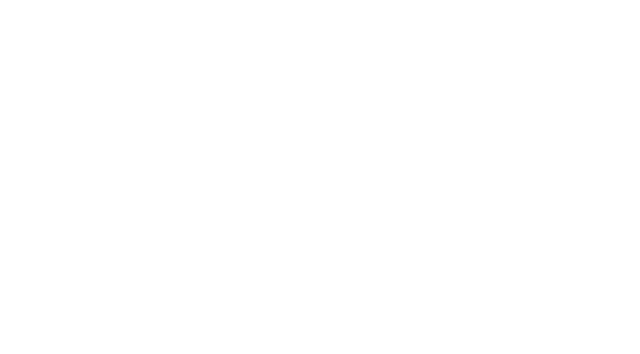
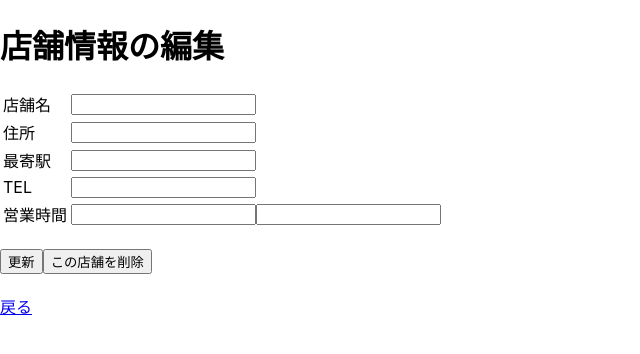
Before and after one commit to Tiffin2021/tiffin-react, a React (Create React App) app: page /shop_info_edit in a window 1280 px wide. Shown: the top 354 px of the page, without its empty margins (0-640 px from the left). Built offline with nearby package versions, Linux system fonts and the light colour scheme; no server answers.

Commit message:
info, accountの編集削除まで。削除後のページ遷移できず

```diff
--- a/src/App.tsx
+++ b/src/App.tsx
@@ -3,6 +3,7 @@ import './App.css';
 import Axios from 'axios';
 import { BrowserRouter as Router, Route } from 'react-router-dom';
 import { SampleView } from 'src/views/Sample/SampleView';
+import { ShopInfoEdit } from 'src/views/ShopInfoEdit/ShopInfoEdit';
 import { ShopAccountEdit } from 'src/views/ShopAccountEdit/ShopAccountEdit';
 import { Provider } from 'src/store/Provider';
 import { About } from './views/About/About';
@@ -16,7 +17,8 @@ const App: React.FC = () => {
         <Router>
           <Route exact path="/" component={SampleView} />
           <Route path="/about" component={About} />
-          <Route path="/shop_account_edit" component={ShopAccountEdit} />
+          <Route path="/shop_accounts_edit" component={ShopAccountEdit} />
+          <Route path="/shop_info_edit" component={ShopInfoEdit} />
         </Router>
       </Provider>
     </>
--- /dev/null
+++ b/src/model/GenreMaster.ts
@@ -0,0 +1,4 @@
+export type GenreMaster = {
+  id: number;
+  genre: string;
+};
--- a/src/views/Sample/SampleView.tsx
+++ b/src/views/Sample/SampleView.tsx
@@ -19,7 +19,9 @@ export const SampleView: React.FC = () => {
     <>
       <h1>tiffin</h1>
       <p></p>
-      <Link to="/shop_account_edit">ShopAccountInfo</Link>
+      <Link to="/shop_accounts_edit">アカウントの編集</Link>
+      <p></p>
+      <Link to="/shop_info_edit">店舗の編集</Link>
       <h1>Home</h1>
       <h2>Counter</h2>
       <div>
--- a/src/views/ShopAccountEdit/ShopAccountEdit.tsx
+++ b/src/views/ShopAccountEdit/ShopAccountEdit.tsx
@@ -1,103 +1,65 @@
 import React, { useEffect, useContext } from 'react';
 import './ShopAccountEdit.css';
 import Axios from 'axios';
-import { ShopInfo } from 'src/model/ShopInfo';
+import { ShopAccount } from 'src/model/ShopAccount';
 import { Link } from 'react-router-dom';
-import { ShopInfoContext } from 'src/store/contexts/ShopInfoContext';
+import { ShopAccountContext } from 'src/store/contexts/ShopAccountContext';
 
 export const ShopAccountEdit: React.FC = () => {
-  // const id = useParams<{ id: string }>().id;
-  const id = 1;
-  const { shopInfo, setShopInfo } = useContext(ShopInfoContext);
+  const id = 2;
+  const { shopAccount, setShopAccount } = useContext(ShopAccountContext);
 
   useEffect(() => {
     (async () => {
-      const response = await Axios.get<ShopInfo>(`shop_info/${id}`);
-      setShopInfo(response.data);
+      const response = await Axios.get<ShopAccount>(`shop_accounts/${id}`);
+      setShopAccount(response.data);
     })();
-  }, [id, setShopInfo]);
+  }, [id, setShopAccount]);
 
-  const changedName = (e: React.ChangeEvent<HTMLInputElement>) => {
-    const newShopInfo = Object.assign({}, shopInfo);
-    newShopInfo.name = e.target.value;
-    setShopInfo(newShopInfo);
+  const changedEmail = (e: React.ChangeEvent<HTMLInputElement>) => {
+    const newShopAccount = Object.assign({}, shopAccount);
+    newShopAccount.email = e.target.value;
+    setShopAccount(newShopAccount);
   };
 
-  const changedAddress = (e: React.ChangeEvent<HTMLInputElement>) => {
-    const newShopInfo = Object.assign({}, shopInfo);
-    newShopInfo.address = e.target.value;
-    setShopInfo(newShopInfo);
-  };
-
-  const changedStation = (e: React.ChangeEvent<HTMLInputElement>) => {
-    const newShopInfo = Object.assign({}, shopInfo);
-    newShopInfo.station = e.target.value;
-    setShopInfo(newShopInfo);
-  };
-
-  const changedTel = (e: React.ChangeEvent<HTMLInputElement>) => {
-    const newShopInfo = Object.assign({}, shopInfo);
-    newShopInfo.tel = e.target.value;
-    setShopInfo(newShopInfo);
-  };
-
-  const changedOpentime = (e: React.ChangeEvent<HTMLInputElement>) => {
-    const newShopInfo = Object.assign({}, shopInfo);
-    newShopInfo.opentime = e.target.value;
-    setShopInfo(newShopInfo);
-  };
-
-  const changedClosetime = (e: React.ChangeEvent<HTMLInputElement>) => {
-    const newShopInfo = Object.assign({}, shopInfo); // HTMLTextAreaElementとは?
-    newShopInfo.closetime = e.target.value;
-    setShopInfo(newShopInfo);
+  const changedPass = (e: React.ChangeEvent<HTMLInputElement>) => {
+    const newShopAccount = Object.assign({}, shopAccount);
+    newShopAccount.pass = e.target.value;
+    setShopAccount(newShopAccount);
   };
 
   const updateClick = async () => {
-    const response = await Axios.put(`shop_info/${id}`, shopInfo);
+    const response = await Axios.put(`shop_accounts/${id}`, shopAccount);
     if (response.status !== 200) {
       alert('更新に失敗しました');
-      // history.push('/');
+
       return;
     }
+  };
 
-    // history.push('/');
+  const deleteClick = async () => {
+    const response = await Axios.delete(`shop_accounts/${id}`);
+    if (response.status !== 200) {
+      alert('更新に失敗しました');
+      return;
+    }
   };
 
   return (
     <>
-      <h1>店舗情報の編集</h1>
+      <h1>アカウント情報の編集</h1>
       <form>
         <table>
           <tr>
-            <td>店舗名</td>
+            <td>Email</td>
             <td>
-              <input type="text" value={shopInfo.name} onChange={changedName} />
+              <input type="text" value={shopAccount.email} onChange={changedEmail} />
             </td>
           </tr>
           <tr>
-            <td>住所</td>
+            <td>パスワード</td>
             <td>
-              <input type="text" value={shopInfo.address} onChange={changedAddress} />
-            </td>
-          </tr>
-          <tr>
-            <td>最寄駅</td>
-            <td>
-              <input type="text" value={shopInfo.station} onChange={changedStation} />
-            </td>
-          </tr>
-          <tr>
-            <td>TEL</td>
-            <td>
-              <input type="text" value={shopInfo.tel} onChange={changedTel} />
-            </td>
-          </tr>
-          <tr>
-            <td>営業時間</td>
-            <td>
-              <input type="text" value={shopInfo.opentime} onChange={changedOpentime} />
-              <input type="text" value={shopInfo.closetime} onChange={changedClosetime} />
+              <input type="text" value={shopAccount.pass} onChange={changedPass} />
             </td>
           </tr>
         </table>
@@ -105,6 +67,7 @@ export const ShopAccountEdit: React.FC = () => {
 
       <br />
       <button onClick={updateClick}>更新</button>
+      <button onClick={deleteClick}>このアカウントを削除</button>
       <br />
       <br />
       <Link to="/">戻る</Link>
--- /dev/null
+++ b/src/views/ShopInfoEdit/ShopInfoEdit.tsx
@@ -0,0 +1,122 @@
+import React, { useEffect, useContext } from 'react';
+import './ShopInfoEdit.css';
+import Axios from 'axios';
+import { ShopInfo } from 'src/model/ShopInfo';
+import { Link } from 'react-router-dom';
+import { ShopInfoContext } from 'src/store/contexts/ShopInfoContext';
+
+export const ShopInfoEdit: React.FC = () => {
+  // const id = useParams<{ id: string }>().id;
+  const id = 2;
+  const { shopInfo, setShopInfo } = useContext(ShopInfoContext);
+
+  useEffect(() => {
+    (async () => {
+      const response = await Axios.get<ShopInfo>(`shop_info/${id}`);
+      setShopInfo(response.data);
+    })();
+  }, [id, setShopInfo]);
+
+  const changedName = (e: React.ChangeEvent<HTMLInputElement>) => {
+    const newShopInfo = Object.assign({}, shopInfo);
+    newShopInfo.name = e.target.value;
+    setShopInfo(newShopInfo);
+  };
+
+  const changedAddress = (e: React.ChangeEvent<HTMLInputElement>) => {
+    const newShopInfo = Object.assign({}, shopInfo);
+    newShopInfo.address = e.target.value;
+    setShopInfo(newShopInfo);
+  };
+
+  const changedStation = (e: React.ChangeEvent<HTMLInputElement>) => {
+    const newShopInfo = Object.assign({}, shopInfo);
+    newShopInfo.station = e.target.value;
+    setShopInfo(newShopInfo);
+  };
+
+  const changedTel = (e: React.ChangeEvent<HTMLInputElement>) => {
+    const newShopInfo = Object.assign({}, shopInfo);
+    newShopInfo.tel = e.target.value;
+    setShopInfo(newShopInfo);
+  };
+
+  const changedOpentime = (e: React.ChangeEvent<HTMLInputElement>) => {
+    const newShopInfo = Object.assign({}, shopInfo);
+    newShopInfo.opentime = e.target.value;
+    setShopInfo(newShopInfo);
+  };
+
+  const changedClosetime = (e: React.ChangeEvent<HTMLInputElement>) => {
+    const newShopInfo = Object.assign({}, shopInfo); // HTMLTextAreaElementとは?
+    newShopInfo.closetime = e.target.value;
+    setShopInfo(newShopInfo);
+  };
+
+  const updateClick = async () => {
+    const response = await Axios.put(`shop_info/${id}`, shopInfo);
+    if (response.status !== 200) {
+      alert('更新に失敗しました');
+      // history.push('/');
+      return;
+    }
+
+    // history.push('/');
+  };
+
+  const deleteClick = async () => {
+    const response = await Axios.delete(`shop_info/${id}`);
+    if (response.status !== 200) {
+      alert('更新に失敗しました');
+      return;
+    }
+  };
+
+  return (
+    <>
+      <h1>店舗情報の編集</h1>
+      <form>
+        <table>
+          <tr>
+            <td>店舗名</td>
+            <td>
+              <input type="text" value={shopInfo.name} onChange={changedName} />
+            </td>
+          </tr>
+          <tr>
+            <td>住所</td>
+            <td>
+              <input type="text" value={shopInfo.address} onChange={changedAddress} />
+            </td>
+          </tr>
+          <tr>
+            <td>最寄駅</td>
+            <td>
+              <input type="text" value={shopInfo.station} onChange={changedStation} />
+            </td>
+          </tr>
+          <tr>
+            <td>TEL</td>
+            <td>
+              <input type="text" value={shopInfo.tel} onChange={changedTel} />
+            </td>
+          </tr>
+          <tr>
+            <td>営業時間</td>
+            <td>
+              <input type="text" value={shopInfo.opentime} onChange={changedOpentime} />
+              <input type="text" value={shopInfo.closetime} onChange={changedClosetime} />
+            </td>
+          </tr>
+        </table>
+      </form>
+
+      <br />
+      <button onClick={updateClick}>更新</button>
+      <button onClick={deleteClick}>この店舗を削除</button>
+      <br />
+      <br />
+      <Link to="/">戻る</Link>
+    </>
+  );
+};
```
Also changed, not shown: src/views/ShopInfoEdit/ShopInfoEdit.css (added).
